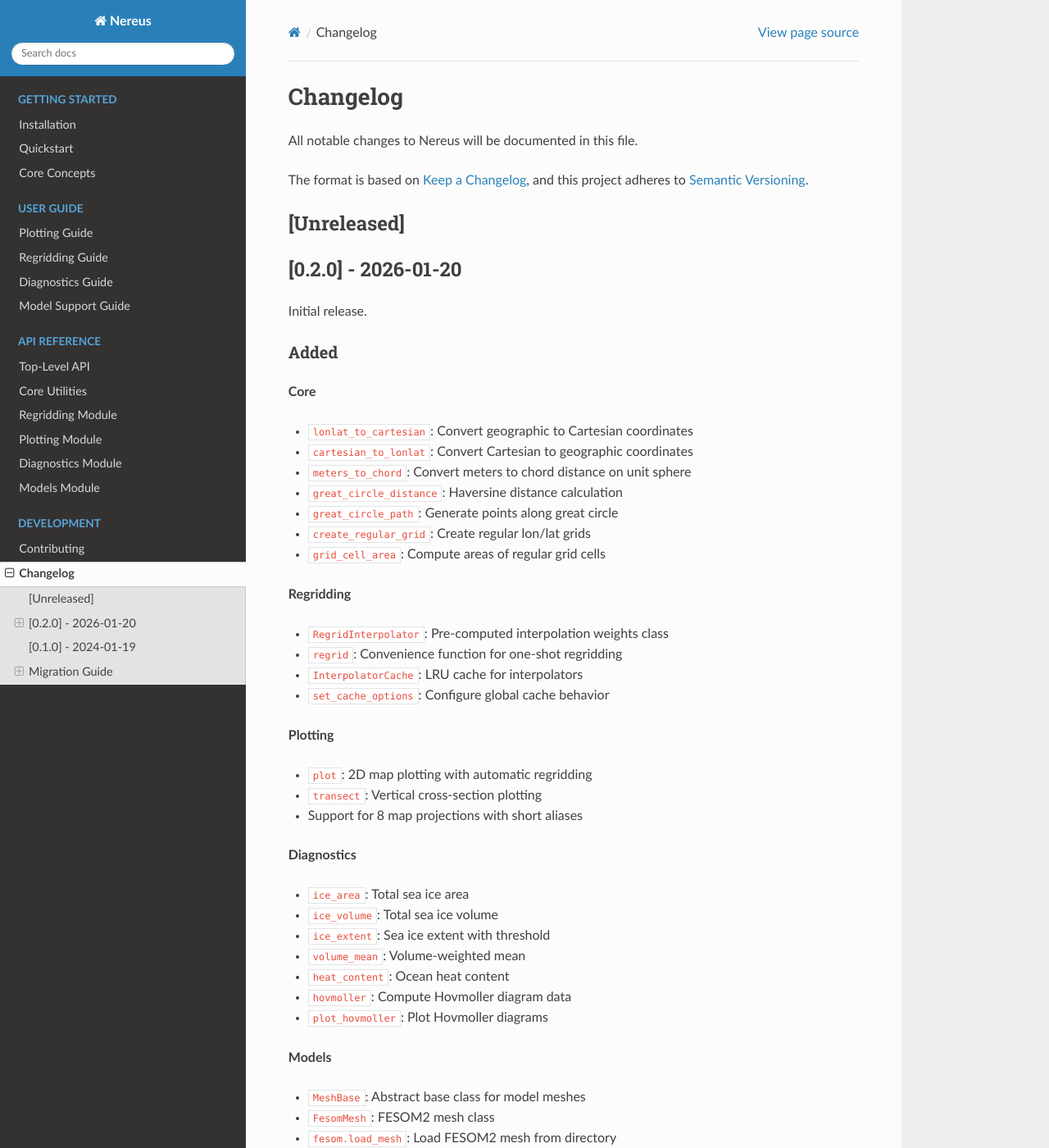
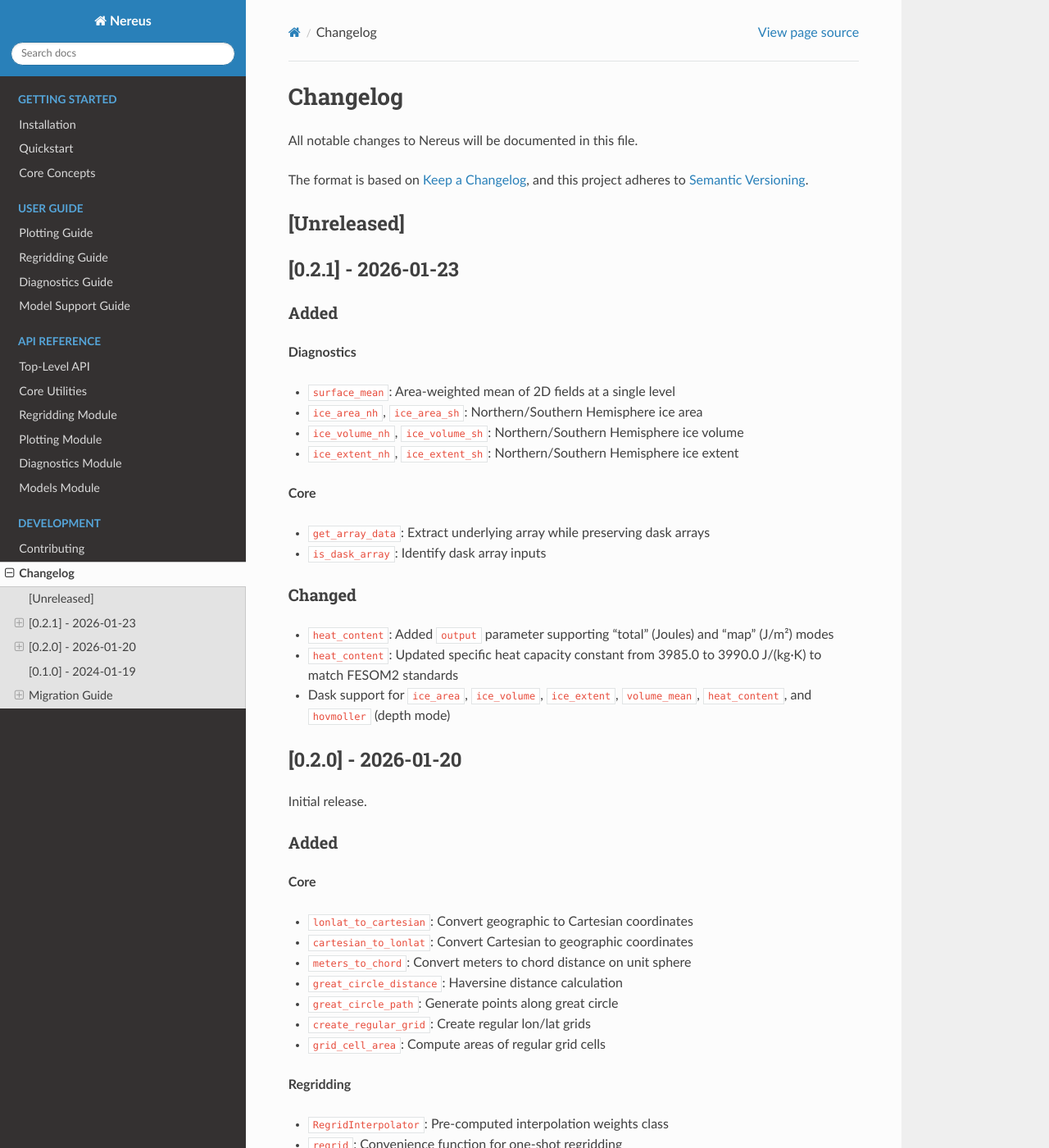
Before and after one commit to koldunovn/nereus, a Sphinx documentation site: the page built from docs/development/changelog.rst, in a window 1280 px wide and 1400 px high. Shown: the whole window at 82% size. Built offline with Sphinx 7.4.7 and the Read the Docs theme 3.1.0, drawn with Linux system fonts in a browser that asks for light colours.

Commit message:
bump version

```diff
--- a/docs/conf.py
+++ b/docs/conf.py
@@ -15,7 +15,7 @@
 project = "Nereus"
 copyright = "2024, Nikolay Koldunov"
 author = "Nikolay Koldunov"
-release = "0.2.0"
+release = "0.2.1"
 
 # -- General configuration ---------------------------------------------------
 # https://www.sphinx-doc.org/en/master/usage/configuration.html#general-configuration
--- a/docs/development/changelog.rst
+++ b/docs/development/changelog.rst
@@ -8,6 +8,31 @@
 
 [Unreleased]
 ------------
+
+[0.2.1] - 2026-01-23
+--------------------
+
+Added
+~~~~~
+
+**Diagnostics**
+
+- ``surface_mean``: Area-weighted mean of 2D fields at a single level
+- ``ice_area_nh``, ``ice_area_sh``: Northern/Southern Hemisphere ice area
+- ``ice_volume_nh``, ``ice_volume_sh``: Northern/Southern Hemisphere ice volume
+- ``ice_extent_nh``, ``ice_extent_sh``: Northern/Southern Hemisphere ice extent
+
+**Core**
+
+- ``get_array_data``: Extract underlying array while preserving dask arrays
+- ``is_dask_array``: Identify dask array inputs
+
+Changed
+~~~~~~~
+
+- ``heat_content``: Added ``output`` parameter supporting "total" (Joules) and "map" (J/m²) modes
+- ``heat_content``: Updated specific heat capacity constant from 3985.0 to 3990.0 J/(kg·K) to match FESOM2 standards
+- Dask support for ``ice_area``, ``ice_volume``, ``ice_extent``, ``volume_mean``, ``heat_content``, and ``hovmoller`` (depth mode)
 
 [0.2.0] - 2026-01-20
 --------------------
--- a/docs/getting_started/installation.rst
+++ b/docs/getting_started/installation.rst
@@ -87,7 +87,7 @@
    import nereus as nr
    print(nr.__version__)
 
-You should see the version number printed (e.g., ``0.2.0``).
+You should see the version number printed (e.g., ``0.2.1``).
 
 Cartopy Installation Notes
 --------------------------
--- a/pyproject.toml
+++ b/pyproject.toml
@@ -4,7 +4,7 @@
 
 [project]
 name = "nereus"
-version = "0.2.0"
+version = "0.2.1"
 description = "Python module for working with geophysical data from atmospheric and ocean models"
 readme = "README.md"
 license = "MIT"
--- a/src/nereus/_version.py
+++ b/src/nereus/_version.py
@@ -1 +1 @@
-__version__ = "0.2.0"
+__version__ = "0.2.1"
```
